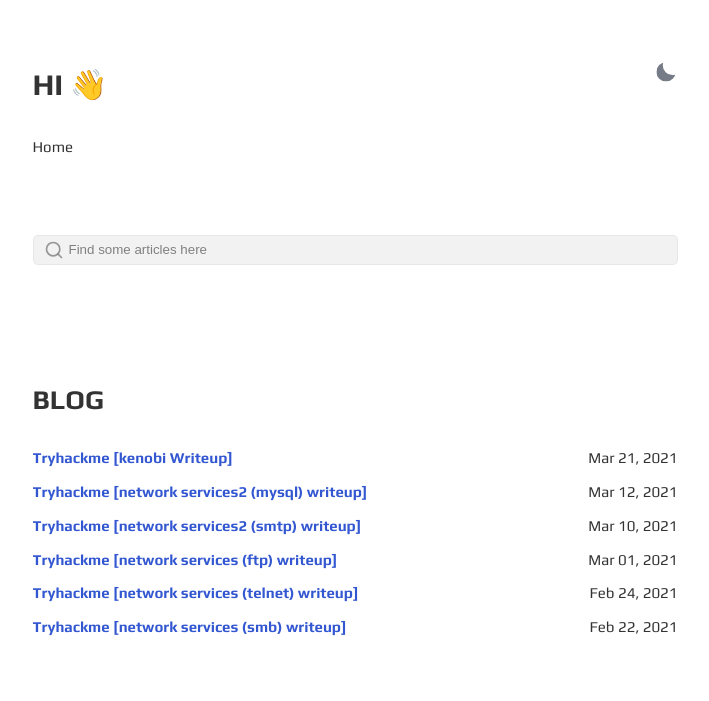
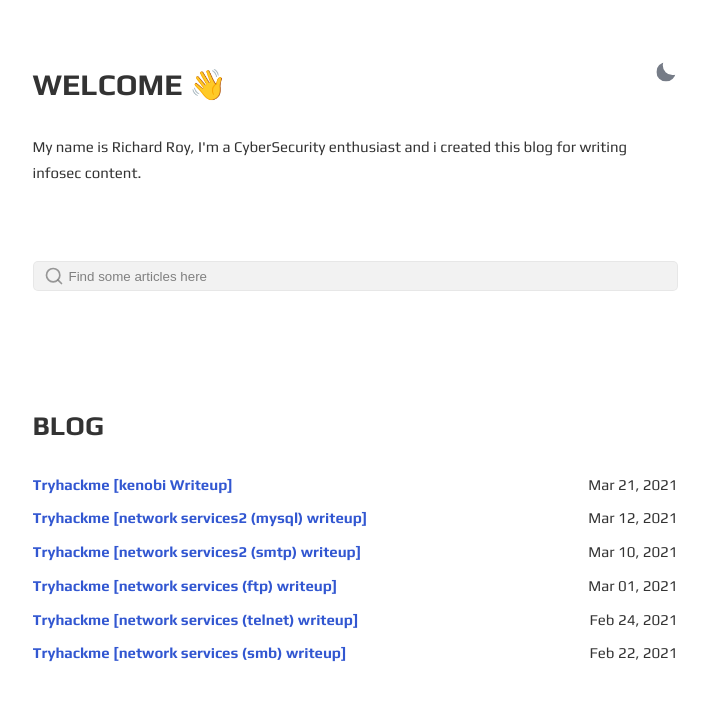
Before and after one commit to ricardo-roy/kynigoi, a Jekyll site: the page built from index.html, in a window 1280 px wide. Shown: the top 701 px of the page, without its empty margins (285-994 px from the left). Built offline with Jekyll 4.4.1, drawn with Linux system fonts in a browser that asks for light colours.

Commit message:
updated bio

```diff
--- a/_config.yml
+++ b/_config.yml
@@ -1,8 +1,8 @@
 site: Kynigoi
 title: Kynigoi
-greetings: Hi 👋
+greetings: Welcome 👋
 description: >-
- Home
+ My name is Richard Roy, I'm a CyberSecurity enthusiast and i created this blog for writing infosec content.
 lang: en-US
 timezone:  Europe/Rome
 repo: # site repo [optional]
```
